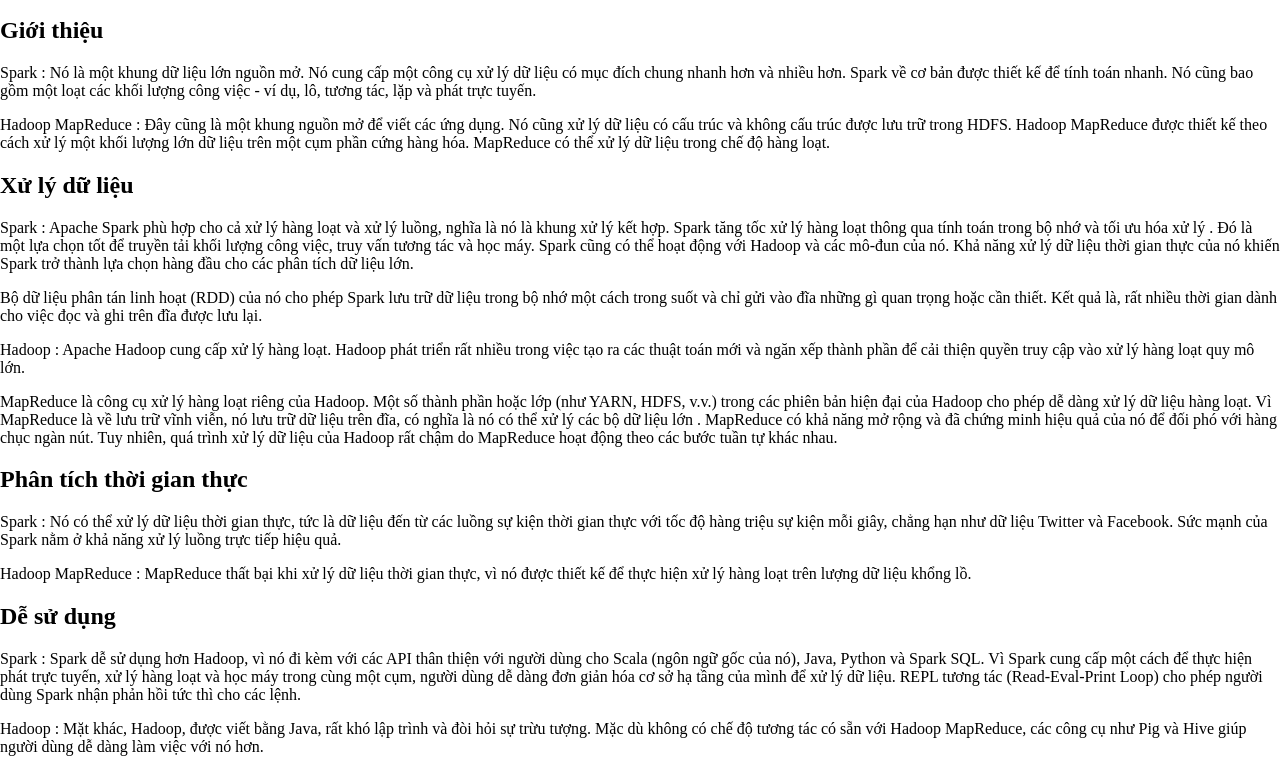
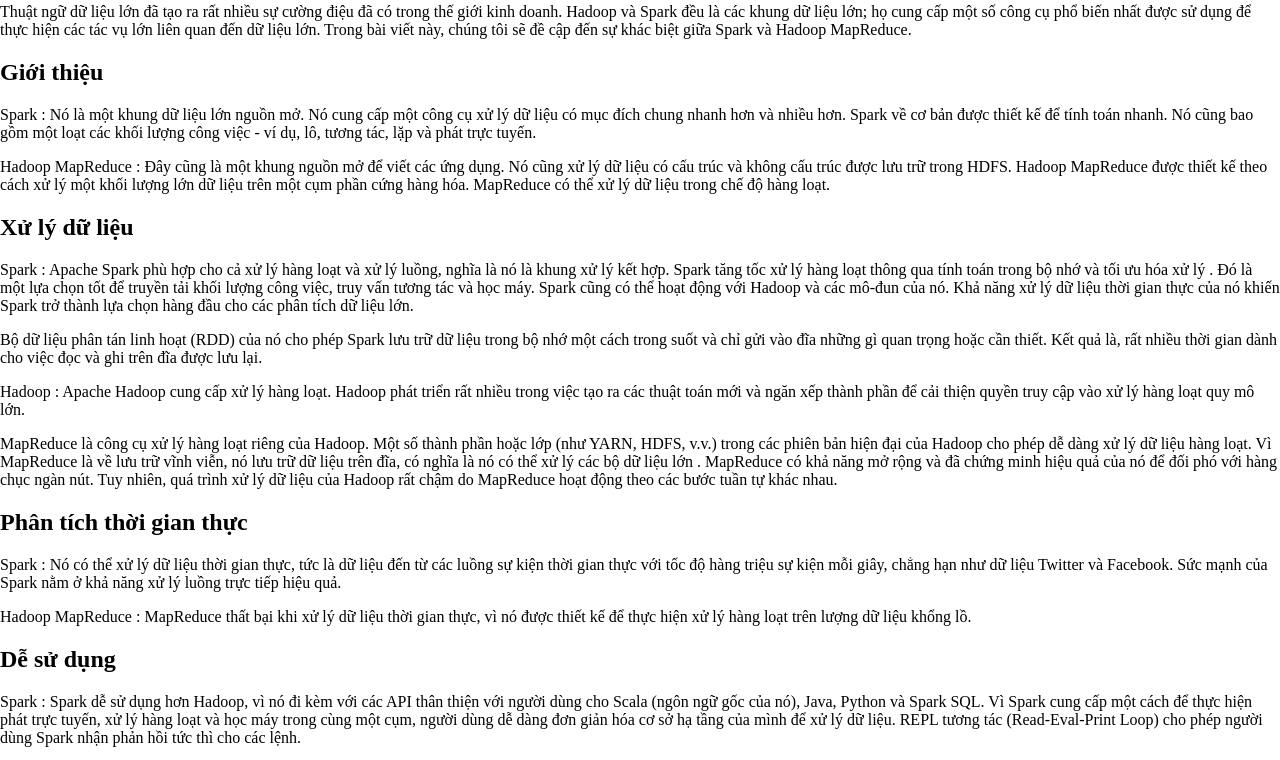
Before and after one commit to ngdangkhoa1911/BigData, a plain HTML site: page index.html in a window 1280 px wide. Shown: the part 119-879 px from the top of the page. Drawn offline with Linux system fonts and the light colour scheme.

Commit message:
Update index.html

```diff
--- a/index.html
+++ b/index.html
@@ -4,7 +4,7 @@
     <title>Spark & Mapreduce</title>
     <style>
       body{
-        margin: 0;
+        margin: 5% 0px;
         padding: 0;
         border: 0;
         font: inherit;
```
